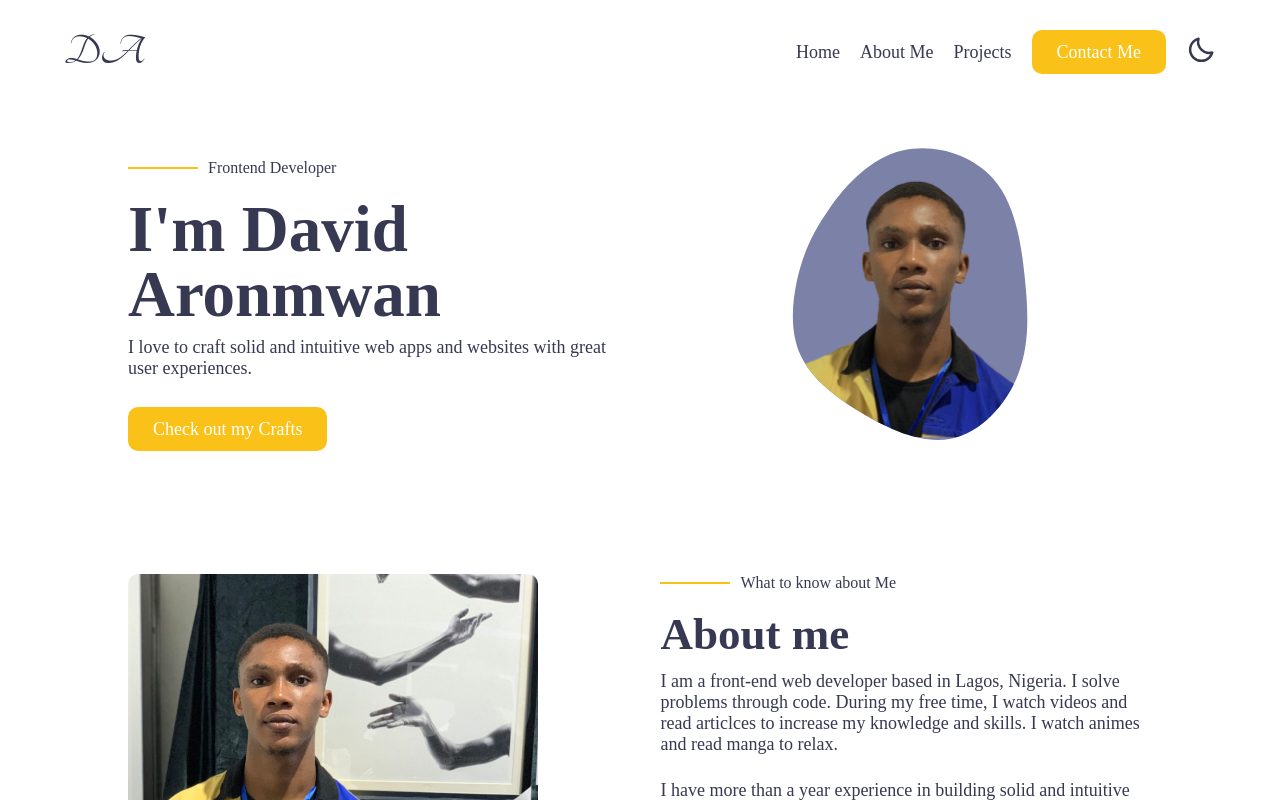
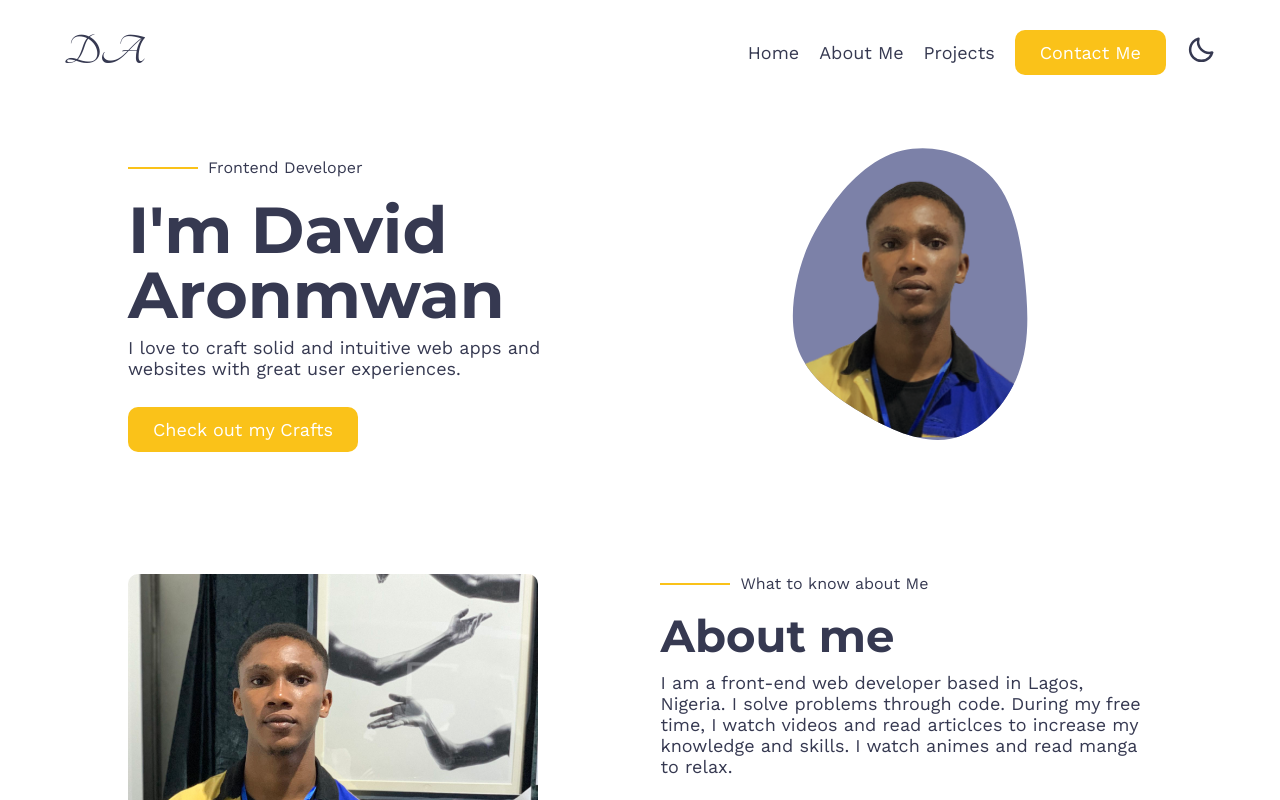
Before and after one commit to d-a-ve/portfolio, a React (Vite) app: page / in a window 1280 px wide. Shown: the top 800 px of the page. Built offline with nearby package versions, Linux system fonts and the light colour scheme.

Commit message:
feat: added font-family to texts

```diff
--- a/index.html
+++ b/index.html
@@ -25,7 +25,7 @@
     <link rel="preconnect" href="https://fonts.googleapis.com" />
     <link rel="preconnect" href="https://fonts.gstatic.com" crossorigin />
     <link
-      href="https://fonts.googleapis.com/css2?family=Tangerine:wght@700&display=swap"
+      href="https://fonts.googleapis.com/css2?family=Montserrat:wght@400;600;700;800;900&family=Tangerine:wght@700&family=Work+Sans:wght@400;500;600&display=swap"
       rel="stylesheet"
     />
   </head>
--- a/src/index.css
+++ b/src/index.css
@@ -67,6 +67,16 @@ body {
 
   /* global font color */
   color: var(--text);
+  font-family: "Work Sans", sans-serif;
+}
+
+h1,
+h2,
+h3,
+h4,
+h5,
+h6 {
+  font-family: "Montserrat", sans-serif;
 }
 
 body.dark {
```
